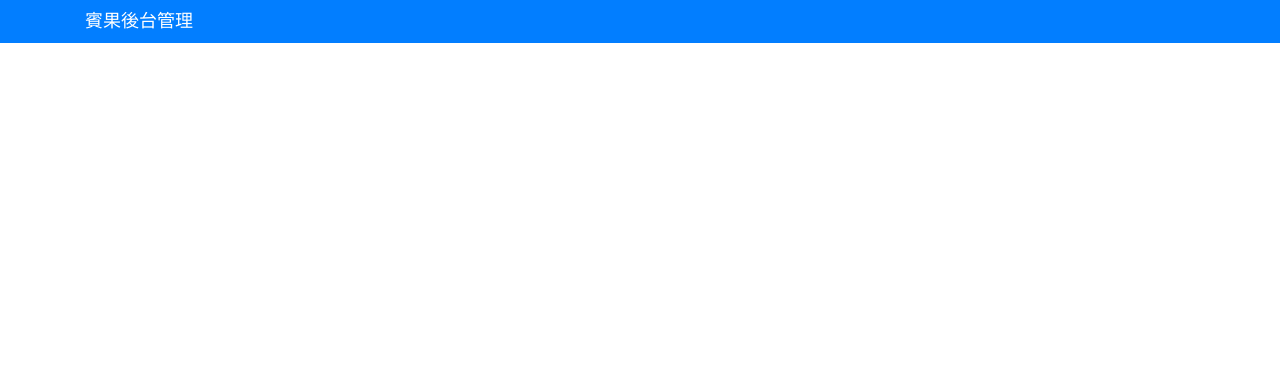
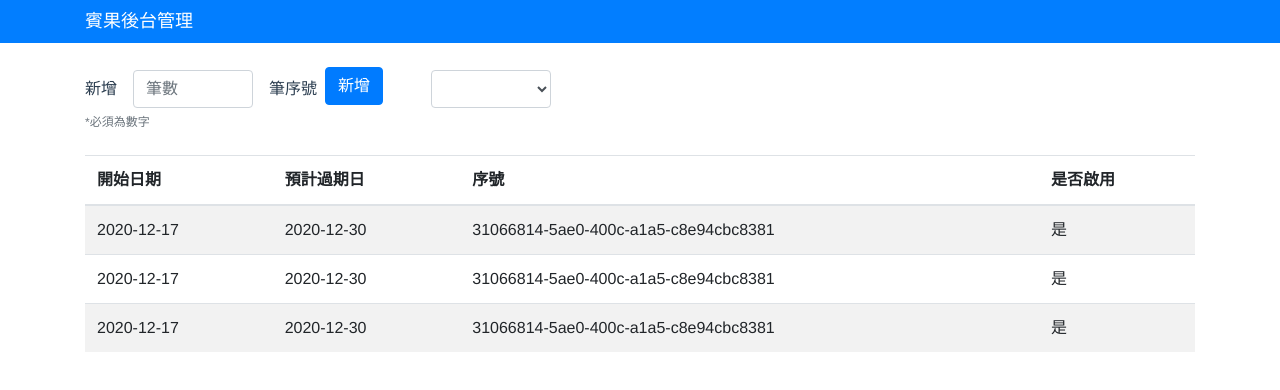
Before and after one commit to chunlingliao/bingo-dashboard, a Vue app: page /index in a window 1280 px wide. Shown: the top 390 px of the page. Built offline with nearby package versions, Linux system fonts and the light colour scheme.

Commit message:
切版初版

```diff
--- a/public/css/app.css
+++ b/public/css/app.css
@@ -10,3 +10,15 @@
   font-size: 18px;
   padding: 8px 0;
 }
+
+input, .filterSelect{
+  width: 120px !important;
+}
+
+.form-group {
+  margin-bottom: 0;
+}
+
+.tip{
+  font-size: 12px;
+}
--- a/src/App.vue
+++ b/src/App.vue
@@ -9,7 +9,7 @@
   font-family: Avenir, Helvetica, Arial, sans-serif;
   -webkit-font-smoothing: antialiased;
   -moz-osx-font-smoothing: grayscale;
-  text-align: center;
+  // text-align: center;
   color: #2c3e50;
 }
 
--- a/src/views/index.vue
+++ b/src/views/index.vue
@@ -3,9 +3,87 @@
   <div class="text-left header">
     <div class="container">賓果後台管理</div>
   </div>
+
   <div class="container">
+    <div class="form-group mt-4">
+      <label for="lname" class="d-inline-block">新增</label>
+      <input type="text" class="form-control mx-sm-3 d-inline-block" placeholder="筆數">
+      <label for="lname" class="d-inline-block">筆序號</label>
+      <button type="submit" class="btn btn-primary mb-2 d-inline-block ml-2 mr-5">新增</button>
 
+      <select v-model="selected" class="form-control filterSelect d-inline-block">
+        <option selected>全部</option>
+        <option>使用中</option>
+        <option>未使用</option>
+      </select>
+    </div>
+      <div class="text-muted text-left mb-4 tip">
+        *必須為數字
+      </div>
   </div>
+
+  <!-- 表格 -->
+  <div class="tab-pane fade show active container" id="pills-history" role="tabpanel" aria-labelledby="pills-history-tab">
+    <div class="table-responsive">
+      <table class="table table-striped">
+        <thead>
+          <tr>
+            <th scope="col">開始日期</th>
+            <th scope="col">預計過期日</th>
+            <th scope="col">序號</th>
+            <th scope="col">是否啟用</th>
+          </tr>
+        </thead>
+        <tbody>
+          <tr>
+            <td class="">
+              2020-12-17
+            </td>
+            <td>
+              2020-12-30
+            </td>
+            <td>
+              31066814-5ae0-400c-a1a5-c8e94cbc8381
+            </td>
+            <td>
+              <div class="">是</div>
+            </td>
+          </tr>
+          <tr>
+            <td class="">
+              2020-12-17
+            </td>
+            <td>
+              2020-12-30
+            </td>
+            <td>
+              31066814-5ae0-400c-a1a5-c8e94cbc8381
+            </td>
+            <td>
+              <div class="">是</div>
+            </td>
+          </tr>
+          <tr>
+            <td class="">
+              2020-12-17
+            </td>
+            <td>
+              2020-12-30
+            </td>
+            <td>
+              31066814-5ae0-400c-a1a5-c8e94cbc8381
+            </td>
+            <td>
+              <div class="">是</div>
+            </td>
+          </tr>
+        </tbody>
+      </table>
+    </div>
+  </div>
+</div>
+
+
 </div>
 </template>
 
```
